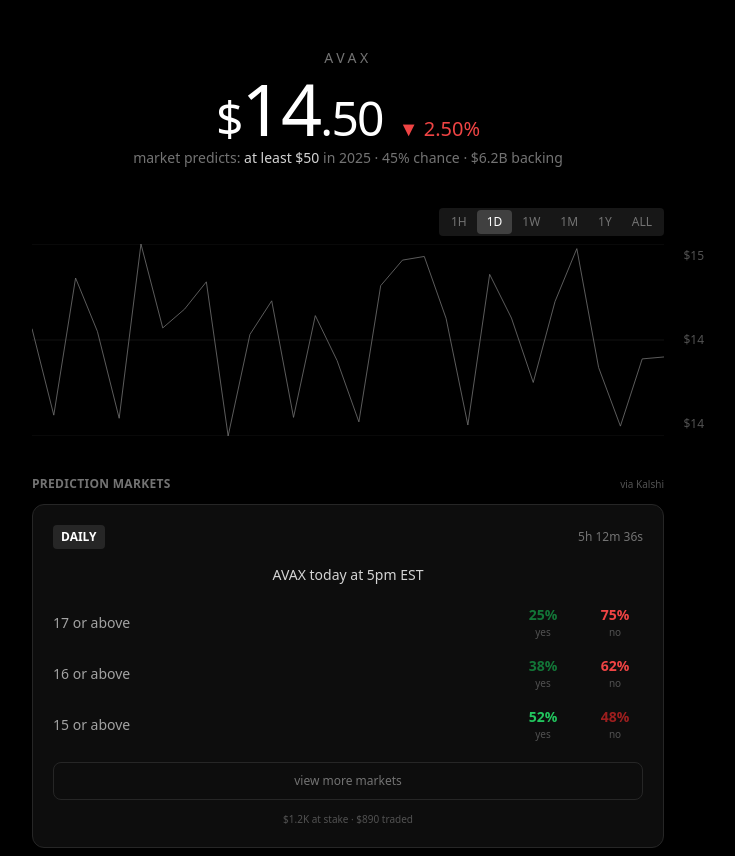
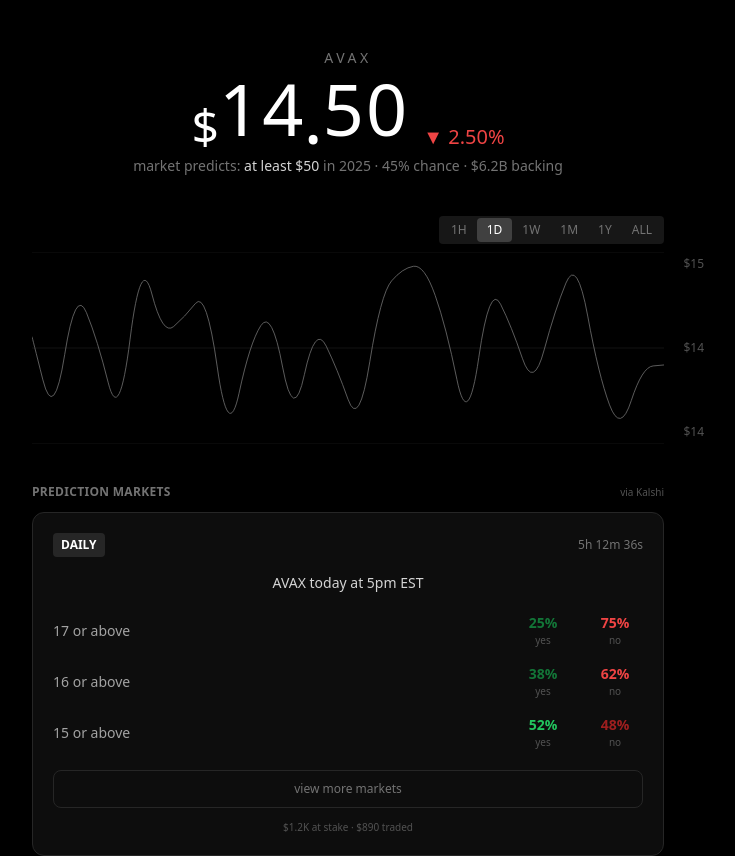
Before and after one commit to iJaack/avax-price, a Next.js app: page / in a window 1280 px wide. Shown: the top 856 px of the page, without its empty margins (292-1027 px from the left). Built offline with nearby package versions, Linux system fonts and the light colour scheme; no server answers.

Commit message:
Add smooth animations for price, chart, and timeframe transitions

```diff
--- a/app/page.tsx
+++ b/app/page.tsx
@@ -1,6 +1,6 @@
 'use client'
 
-import { useEffect, useState, useMemo } from 'react'
+import { useEffect, useState, useMemo, useRef, useCallback } from 'react'
 
 interface NewsItem {
   title: string
@@ -8,16 +8,120 @@ interface NewsItem {
   url: string
 }
 
-// Rolling number digit
-function Digit({ value }: { value: string }) {
+interface LeverageData {
+  fundingRate: string
+  fundingSentiment: string
+  openInterestUsd: number
+  oiSentiment: string
+  longShortRatio: string
+  positionSentiment: string
+  takerRatio: string
+  takerSentiment: string
+}
+
+// Animated rolling digit component
+function RollingDigit({ digit, prevDigit }: { digit: string; prevDigit: string }) {
+  const [isAnimating, setIsAnimating] = useState(false)
+  const [displayDigit, setDisplayDigit] = useState(digit)
+
+  useEffect(() => {
+    if (digit !== prevDigit) {
+      setIsAnimating(true)
+      const timer = setTimeout(() => {
+        setDisplayDigit(digit)
+        setIsAnimating(false)
+      }, 300)
+      return () => clearTimeout(timer)
+    }
+  }, [digit, prevDigit])
+
+  if (digit === '.' || digit === '$') {
+    return <span className="inline-block">{digit}</span>
+  }
+
   return (
-    <span className="inline-block tabular-nums">{value}</span>
+    <span className="inline-block relative overflow-hidden h-[1em]" style={{ width: '0.6em' }}>
+      <span
+        className={`inline-block tabular-nums transition-transform duration-300 ease-out ${
+          isAnimating ? '-translate-y-full opacity-0' : 'translate-y-0 opacity-100'
+        }`}
+      >
+        {displayDigit}
+      </span>
+      {isAnimating && (
+        <span
+          className="absolute top-full left-0 inline-block tabular-nums transition-transform duration-300 ease-out translate-y-[-100%]"
+        >
+          {digit}
+        </span>
+      )}
+    </span>
   )
 }
 
-// Format price for display
-function formatPrice(price: number): string {
-  return price.toFixed(2)
+// Animated price display
+function AnimatedPrice({ price, className }: { price: number; className?: string }) {
+  const [prevPrice, setPrevPrice] = useState(price)
+  const priceStr = price.toFixed(2)
+  const prevPriceStr = prevPrice.toFixed(2)
+
+  useEffect(() => {
+    const timer = setTimeout(() => setPrevPrice(price), 350)
+    return () => clearTimeout(timer)
+  }, [price])
+
+  // Pad strings to same length for digit comparison
+  const maxLen = Math.max(priceStr.length, prevPriceStr.length)
+  const paddedCurrent = priceStr.padStart(maxLen, ' ')
+  const paddedPrev = prevPriceStr.padStart(maxLen, ' ')
+
+  return (
+    <span className={className}>
+      {paddedCurrent.split('').map((char, i) => (
+        <RollingDigit key={i} digit={char} prevDigit={paddedPrev[i] || ' '} />
+      ))}
+    </span>
+  )
+}
+
+// Smooth number interpolation hook
+function useAnimatedValue(targetValue: number, duration: number = 500) {
+  const [value, setValue] = useState(targetValue)
+  const frameRef = useRef<number>()
+  const startTimeRef = useRef<number>()
+  const startValueRef = useRef(targetValue)
+
+  useEffect(() => {
+    if (targetValue === value) return
+
+    startValueRef.current = value
+    startTimeRef.current = performance.now()
+
+    const animate = (currentTime: number) => {
+      const elapsed = currentTime - (startTimeRef.current || currentTime)
+      const progress = Math.min(elapsed / duration, 1)
+
+      // Ease out cubic
+      const easeOut = 1 - Math.pow(1 - progress, 3)
+      const newValue = startValueRef.current + (targetValue - startValueRef.current) * easeOut
+
+      setValue(newValue)
+
+      if (progress < 1) {
+        frameRef.current = requestAnimationFrame(animate)
+      }
+    }
+
+    frameRef.current = requestAnimationFrame(animate)
+
+    return () => {
+      if (frameRef.current) {
+        cancelAnimationFrame(frameRef.current)
+      }
+    }
+  }, [targetValue, duration])
+
+  return value
 }
 
 // Calculate time until 5pm EST
@@ -33,17 +137,6 @@ function getTimeRemaining(): string {
   const seconds = Math.floor((diff % (1000 * 60)) / 1000)
 
   return `${hours}h ${minutes}m ${seconds}s`
-}
-
-interface LeverageData {
-  fundingRate: string
-  fundingSentiment: string
-  openInterestUsd: number
-  oiSentiment: string
-  longShortRatio: string
-  positionSentiment: string
-  takerRatio: string
-  takerSentiment: string
 }
 
 export default function Home() {
@@ -65,6 +158,11 @@ export default function Home() {
     takerRatio: '1.12',
     takerSentiment: 'buyers lead'
   })
+  const [isChartTransitioning, setIsChartTransitioning] = useState(false)
+
+  // Animated values for smooth transitions
+  const animatedPrice = useAnimatedValue(price, 600)
+  const animatedChange = useAnimatedValue(change24h, 600)
 
   // Timer for countdown
   useEffect(() => {
@@ -73,7 +171,7 @@ export default function Home() {
   }, [])
 
   // Fetch price
-  const fetchPrice = async (days: string = '1') => {
+  const fetchPrice = useCallback(async (days: string = '1') => {
     try {
       const res = await fetch(`/api/price?days=${days}`)
       const data = await res.json()
@@ -90,8 +188,9 @@ export default function Home() {
       console.error('Price fetch error:', err)
     } finally {
       setLoading(false)
+      setIsChartTransitioning(false)
     }
-  }
+  }, [])
 
   // Fetch news
   const fetchNews = async () => {
@@ -132,12 +231,19 @@ export default function Home() {
     }
   }
 
+  // Handle period change with transition
+  const handlePeriodChange = (period: string) => {
+    if (period === selectedPeriod) return
+    setIsChartTransitioning(true)
+    setSelectedPeriod(period)
+  }
+
   useEffect(() => {
     const periodMap: Record<string, string> = {
       '1H': '0.04', '1D': '1', '1W': '7', '1M': '30', '1Y': '365', 'ALL': 'max'
     }
     fetchPrice(periodMap[selectedPeriod] || '1')
-  }, [selectedPeriod])
+  }, [selectedPeriod, fetchPrice])
 
   useEffect(() => {
     fetchNews()
@@ -148,42 +254,59 @@ export default function Home() {
       }
       fetchPrice(periodMap[selectedPeriod] || '1')
     }, 10000)
-    const leverageInterval = setInterval(fetchLeverage, 60000) // Update leverage every minute
+    const leverageInterval = setInterval(fetchLeverage, 60000)
     return () => {
       clearInterval(priceInterval)
       clearInterval(leverageInterval)
     }
-  }, [selectedPeriod])
+  }, [selectedPeriod, fetchPrice])
 
-  // Chart calculations
+  // Chart calculations with smooth path
   const chartData = useMemo(() => {
-    if (!history.length) return { points: '', min: 0, max: 0, mid: 0 }
+    if (!history.length) return { path: '', min: 0, max: 0, mid: 0 }
     const prices = history.map(h => h.price)
     const min = Math.min(...prices)
     const max = Math.max(...prices)
     const mid = (min + max) / 2
     const range = max - min || 1
 
-    const pts = history.map((h, i) => {
-      const x = (i / (history.length - 1)) * 100
-      const y = 100 - ((h.price - min) / range) * 100
-      return `${x},${y}`
-    }).join(' ')
+    // Create smooth SVG path using cubic bezier curves
+    const points = history.map((h, i) => ({
+      x: (i / (history.length - 1)) * 100,
+      y: 100 - ((h.price - min) / range) * 100
+    }))
 
-    return { points: pts, min, max, mid }
+    if (points.length < 2) return { path: '', min, max, mid }
+
+    // Start path
+    let path = `M ${points[0].x},${points[0].y}`
+
+    // Use quadratic curves for smoother lines
+    for (let i = 1; i < points.length; i++) {
+      const prev = points[i - 1]
+      const curr = points[i]
+      const cpx = (prev.x + curr.x) / 2
+      path += ` Q ${prev.x},${prev.y} ${cpx},${(prev.y + curr.y) / 2}`
+    }
+
+    // Final point
+    const last = points[points.length - 1]
+    path += ` L ${last.x},${last.y}`
+
+    return { path, min, max, mid }
   }, [history])
 
   // Dynamic predictions based on price
   const predictions = useMemo(() => {
-    const base = Math.ceil(price)
+    const base = Math.ceil(animatedPrice)
     return [
       { label: `${base + 2} or above`, yes: 25, no: 75 },
       { label: `${base + 1} or above`, yes: 38, no: 62 },
       { label: `${base} or above`, yes: 52, no: 48 },
     ]
-  }, [price])
+  }, [animatedPrice])
 
-  const isPositive = change24h >= 0
+  const isPositive = animatedChange >= 0
 
   if (loading) {
     return (
@@ -202,16 +325,15 @@ export default function Home() {
           <h1 className="text-neutral-500 text-sm tracking-[0.25em] font-medium">AVAX</h1>
         </div>
 
-        {/* PRICE */}
+        {/* PRICE - Animated */}
         <div className="text-center mb-1">
           <div className="inline-flex items-baseline">
             <span className="text-white text-7xl font-extralight tracking-tight">
               <span className="text-5xl">$</span>
-              {formatPrice(price).split('.')[0]}
-              <span className="text-5xl">.{formatPrice(price).split('.')[1]}</span>
+              <AnimatedPrice price={animatedPrice} />
             </span>
-            <span className={`ml-4 text-xl ${isPositive ? 'text-green-500' : 'text-red-500'}`}>
-              {isPositive ? '▲' : '▼'} {Math.abs(change24h).toFixed(2)}%
+            <span className={`ml-4 text-xl transition-colors duration-300 ${isPositive ? 'text-green-500' : 'text-red-500'}`}>
+              {isPositive ? '▲' : '▼'} {Math.abs(animatedChange).toFixed(2)}%
             </span>
           </div>
         </div>
@@ -227,8 +349,8 @@ export default function Home() {
             {['1H', '1D', '1W', '1M', '1Y', 'ALL'].map(p => (
               <button
                 key={p}
-                onClick={() => setSelectedPeriod(p)}
-                className={`px-2.5 py-1 text-xs rounded transition-all ${
+                onClick={() => handlePeriodChange(p)}
+                className={`px-2.5 py-1 text-xs rounded transition-all duration-200 ${
                   selectedPeriod === p
                     ? 'bg-neutral-700 text-white'
                     : 'text-neutral-500 hover:text-neutral-300'
@@ -240,24 +362,29 @@ export default function Home() {
           </div>
         </div>
 
-        {/* CHART */}
+        {/* CHART - Animated */}
         <div className="relative h-48 mb-10">
           <svg viewBox="0 0 100 100" preserveAspectRatio="none" className="w-full h-full">
             {/* Grid lines */}
             <line x1="0" y1="0" x2="100" y2="0" stroke="#262626" strokeWidth="0.3" />
             <line x1="0" y1="50" x2="100" y2="50" stroke="#262626" strokeWidth="0.3" />
             <line x1="0" y1="100" x2="100" y2="100" stroke="#262626" strokeWidth="0.3" />
-            {/* Price line */}
-            <polyline
-              points={chartData.points}
+            {/* Price line with smooth transition */}
+            <path
+              d={chartData.path}
               fill="none"
               stroke="#737373"
               strokeWidth="0.8"
               vectorEffect="non-scaling-stroke"
+              className={`transition-all duration-700 ease-out ${isChartTransitioning ? 'opacity-30' : 'opacity-100'}`}
+              style={{
+                strokeDasharray: isChartTransitioning ? '1000' : 'none',
+                strokeDashoffset: isChartTransitioning ? '1000' : '0',
+              }}
             />
           </svg>
-          {/* Price labels */}
-          <div className="absolute right-0 top-0 bottom-0 flex flex-col justify-between text-xs text-neutral-600 -mr-10 py-1">
+          {/* Price labels with animation */}
+          <div className={`absolute right-0 top-0 bottom-0 flex flex-col justify-between text-xs text-neutral-600 -mr-10 py-1 transition-opacity duration-500 ${isChartTransitioning ? 'opacity-30' : 'opacity-100'}`}>
             <span>${chartData.max.toFixed(0)}</span>
             <span>${chartData.mid.toFixed(0)}</span>
             <span>${chartData.min.toFixed(0)}</span>
@@ -285,13 +412,13 @@ export default function Home() {
                   <span className="text-sm text-neutral-400">{pred.label}</span>
                   <div className="flex gap-4">
                     <div className="text-center w-14">
-                      <div className={`text-sm font-semibold ${pred.yes >= 50 ? 'text-green-500' : 'text-green-600/70'}`}>
+                      <div className={`text-sm font-semibold transition-colors duration-300 ${pred.yes >= 50 ? 'text-green-500' : 'text-green-600/70'}`}>
                         {pred.yes}%
                       </div>
                       <div className="text-[10px] text-neutral-600">yes</div>
                     </div>
                     <div className="text-center w-14">
-                      <div className={`text-sm font-semibold ${pred.no >= 50 ? 'text-red-500' : 'text-red-600/70'}`}>
+                      <div className={`text-sm font-semibold transition-colors duration-300 ${pred.no >= 50 ? 'text-red-500' : 'text-red-600/70'}`}>
                         {pred.no}%
                       </div>
                       <div className="text-[10px] text-neutral-600">no</div>
@@ -328,7 +455,7 @@ export default function Home() {
 
             <div className="grid grid-cols-4 gap-3">
               <div className="bg-neutral-800/50 rounded-lg p-3 text-center">
-                <div className={`text-[11px] font-medium mb-1 ${leverage.fundingSentiment.includes('bullish') ? 'text-green-500' : leverage.fundingSentiment.includes('bearish') ? 'text-red-500' : 'text-neutral-400'}`}>
+                <div className={`text-[11px] font-medium mb-1 transition-colors duration-300 ${leverage.fundingSentiment.includes('bullish') ? 'text-green-500' : leverage.fundingSentiment.includes('bearish') ? 'text-red-500' : 'text-neutral-400'}`}>
                   {leverage.fundingSentiment}
                 </div>
                 <div className="text-white text-sm font-semibold">+{leverage.fundingRate}%</div>
@@ -340,14 +467,14 @@ export default function Home() {
                 <div className="text-[9px] text-neutral-600 mt-1">OPEN INTEREST</div>
               </div>
               <div className="bg-neutral-800/50 rounded-lg p-3 text-center">
-                <div className={`text-[11px] font-medium mb-1 ${leverage.positionSentiment.includes('long') ? 'text-green-500' : 'text-red-500'}`}>
+                <div className={`text-[11px] font-medium mb-1 transition-colors duration-300 ${leverage.positionSentiment.includes('long') ? 'text-green-500' : 'text-red-500'}`}>
                   {leverage.positionSentiment}
                 </div>
                 <div className="text-white text-sm font-semibold">{leverage.longShortRatio} L/S</div>
                 <div className="text-[9px] text-neutral-600 mt-1">POSITIONING</div>
               </div>
               <div className="bg-neutral-800/50 rounded-lg p-3 text-center">
-                <div className={`text-[11px] font-medium mb-1 ${leverage.takerSentiment.includes('buyers') ? 'text-green-500' : 'text-red-500'}`}>
+                <div className={`text-[11px] font-medium mb-1 transition-colors duration-300 ${leverage.takerSentiment.includes('buyers') ? 'text-green-500' : 'text-red-500'}`}>
                   {leverage.takerSentiment}
                 </div>
                 <div className="text-white text-sm font-semibold">{leverage.takerRatio}</div>
@@ -374,7 +501,7 @@ export default function Home() {
                     href={item.url}
                     target="_blank"
                     rel="noopener noreferrer"
-                    className="text-[10px] text-neutral-600 hover:text-neutral-400 whitespace-nowrap flex-shrink-0"
+                    className="text-[10px] text-neutral-600 hover:text-neutral-400 whitespace-nowrap flex-shrink-0 transition-colors"
                   >
                     {item.source} ↗
                   </a>
```
